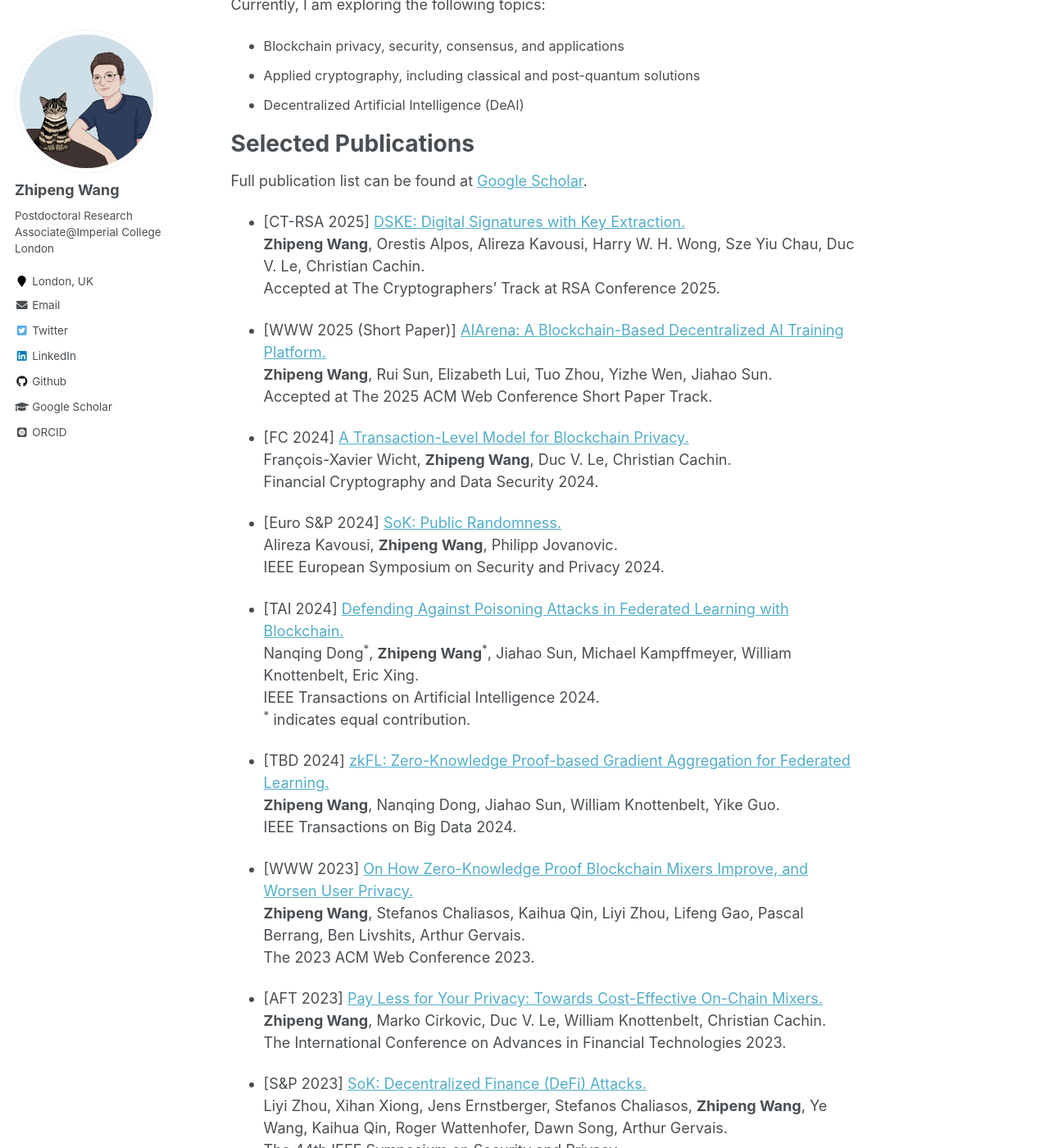
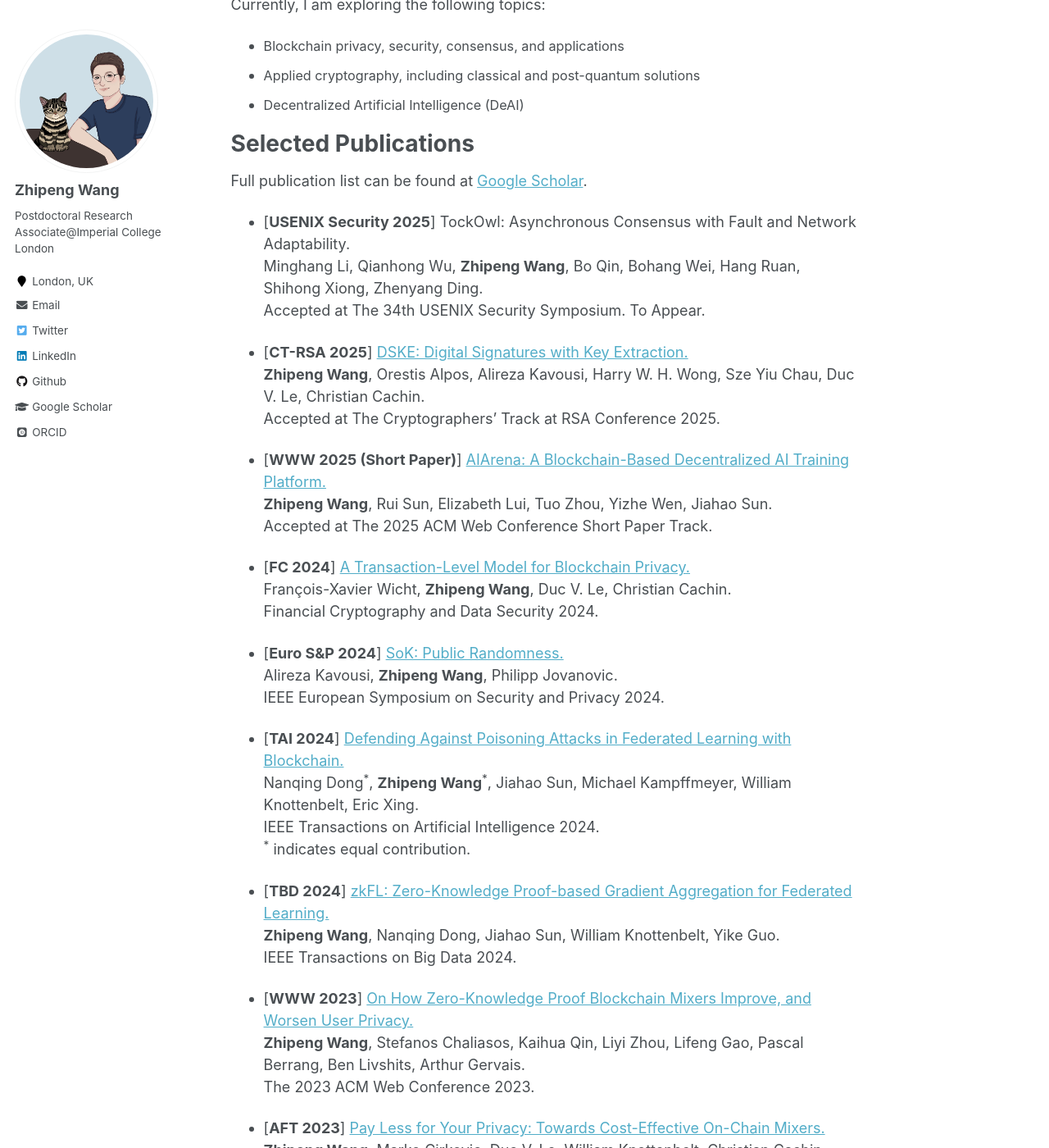
Before and after one commit to WZP321/profile, a Jekyll site: the page built from _pages/about.md, in a window 1280 px wide and 1400 px high, scrolled down 354 px. Shown: the whole window at 82% size. Built offline with Jekyll 4.4.1, drawn with Linux system fonts in a browser that asks for light colours; some web fonts are replaced; some of the changed text lies outside the part shown.

Commit message:
update about me

```diff
--- a/_pages/about.md
+++ b/_pages/about.md
@@ -24,44 +24,50 @@ Selected Publications
 =======
 Full publication list can be found at [Google Scholar](https://scholar.google.com/citations?hl=en&user=ughaML4AAAAJ&view_op=list_works&sortby=pubdate).
 
-- <span style="color:dark">\[CT-RSA 2025\]</span> [DSKE: Digital Signatures with Key Extraction.](https://eprint.iacr.org/2022/1753.pdf)<br />
+
+- <span style="color:dark">\[<b>USENIX Security 2025</b>\]</span> TockOwl: Asynchronous Consensus with Fault and Network Adaptability.<br />
+Minghang Li, Qianhong Wu, **Zhipeng Wang**, Bo Qin, Bohang Wei, Hang Ruan, Shihong Xiong, Zhenyang Ding. <br />
+Accepted at The 34th USENIX Security Symposium. To Appear. <br />
+
+
+- <span style="color:dark">\[<b>CT-RSA 2025</b>\]</span> [DSKE: Digital Signatures with Key Extraction.](https://eprint.iacr.org/2022/1753.pdf)<br />
 **Zhipeng Wang**, Orestis Alpos,  Alireza Kavousi, Harry W. H. Wong, Sze Yiu Chau, Duc V. Le, Christian Cachin.<br />
 Accepted at The Cryptographers' Track at RSA Conference 2025. <br />
 
-- <span style="color:dark">\[WWW 2025 (Short Paper)\]</span> [AIArena: A Blockchain-Based Decentralized AI Training Platform.](https://arxiv.org/pdf/2412.14566)<br />
+- <span style="color:dark">\[<b>WWW 2025 (Short Paper)</b>\]</span> [AIArena: A Blockchain-Based Decentralized AI Training Platform.](https://arxiv.org/pdf/2412.14566)<br />
 **Zhipeng Wang**, Rui Sun, Elizabeth Lui, Tuo Zhou, Yizhe Wen, Jiahao Sun.<br />
 Accepted at The 2025 ACM Web Conference Short Paper Track. <br />
 
-- <span style="color:dark">\[FC 2024\]</span> [A Transaction-Level Model for Blockchain Privacy.](https://eprint.iacr.org/2023/1902.pdf)<br />
+- <span style="color:dark">\[<b>FC 2024</b>\]</span> [A Transaction-Level Model for Blockchain Privacy.](https://eprint.iacr.org/2023/1902.pdf)<br />
 François-Xavier Wicht, **Zhipeng Wang**, Duc V. Le, Christian Cachin.<br />
 Financial Cryptography and Data Security 2024. <br />
 
-- <span style="color:dark">\[Euro S&P 2024\]</span> [SoK: Public Randomness.](https://eprint.iacr.org/2023/1121.pdf)<br />
+- <span style="color:dark">\[<b>Euro S&P 2024</b>\]</span> [SoK: Public Randomness.](https://eprint.iacr.org/2023/1121.pdf)<br />
 Alireza Kavousi, **Zhipeng Wang**, Philipp Jovanovic.<br />
 IEEE European Symposium on Security and Privacy 2024. <br />
 
-- <span style="color:dark">\[TAI 2024\]</span> [Defending Against Poisoning Attacks in Federated Learning with Blockchain.](https://www.computer.org/csdl/journal/ai/2024/07/10471193/1VpY6lFFWko)<br />
+- <span style="color:dark">\[<b>TAI 2024</b>\]</span> [Defending Against Poisoning Attacks in Federated Learning with Blockchain.](https://www.computer.org/csdl/journal/ai/2024/07/10471193/1VpY6lFFWko)<br />
  Nanqing Dong<sup>*</sup>, **Zhipeng Wang**<sup>*</sup>, Jiahao Sun, Michael Kampffmeyer, William Knottenbelt, Eric Xing. <br />
 IEEE Transactions on Artificial Intelligence 2024. <br />
 <sup>*</sup> indicates equal contribution.
 
-- <span style="color:dark">\[TBD 2024\]</span> [zkFL: Zero-Knowledge Proof-based Gradient Aggregation for Federated Learning.](https://ieeexplore.ieee.org/stamp/stamp.jsp?arnumber=10535217)<br />
+- <span style="color:dark">\[<b>TBD 2024</b>\]</span> [zkFL: Zero-Knowledge Proof-based Gradient Aggregation for Federated Learning.](https://ieeexplore.ieee.org/stamp/stamp.jsp?arnumber=10535217)<br />
  **Zhipeng Wang**, Nanqing Dong, Jiahao Sun, William Knottenbelt, Yike Guo. <br />
 IEEE Transactions on Big Data 2024. <br />
 
-- <span style="color:dark">\[WWW 2023\]</span> [On How Zero-Knowledge Proof Blockchain Mixers Improve, and Worsen User Privacy.](https://arxiv.org/pdf/2201.09035.pdf)\
+- <span style="color:dark">\[<b>WWW 2023</b>\]</span> [On How Zero-Knowledge Proof Blockchain Mixers Improve, and Worsen User Privacy.](https://arxiv.org/pdf/2201.09035.pdf)\
 **Zhipeng Wang**, Stefanos Chaliasos, Kaihua Qin, Liyi Zhou, Lifeng Gao, Pascal Berrang, Ben Livshits, Arthur Gervais.\
 The 2023 ACM Web Conference 2023.
 
-- <span style="color:dark">\[AFT 2023\]</span> [Pay Less for Your Privacy: Towards Cost-Effective On-Chain Mixers.](https://eprint.iacr.org/2023/1222.pdf)\
+- <span style="color:dark">\[<b>AFT 2023</b>\]</span> [Pay Less for Your Privacy: Towards Cost-Effective On-Chain Mixers.](https://eprint.iacr.org/2023/1222.pdf)\
 **Zhipeng Wang**, Marko Cirkovic, Duc V. Le, William Knottenbelt, Christian Cachin.\
 The International Conference on Advances in Financial Technologies 2023.
 
-- <span style="color:dark">\[S&P 2023\]</span> [SoK: Decentralized Finance (DeFi) Attacks.](https://arxiv.org/pdf/2208.13035.pdf)<br />
+- <span style="color:dark">\[<b>S&P 2023</b>\]</span> [SoK: Decentralized Finance (DeFi) Attacks.](https://arxiv.org/pdf/2208.13035.pdf)<br />
 Liyi Zhou, Xihan Xiong, Jens Ernstberger, Stefanos Chaliasos, **Zhipeng Wang**, Ye Wang, Kaihua Qin, Roger Wattenhofer, Dawn Song, Arthur Gervais.<br />
 The 44th IEEE Symposium on Security and Privacy.
 
-- <span style="color:dark">\[FC 2022\]</span> [Speculative Multipliers on DeFi: Quantifying On-Chain Leverage Risks.](https://link.springer.com/chapter/10.1007/978-3-031-18283-9_3)<br />
+- <span style="color:dark">\[<b>FC 2022</b>\]</span> [Speculative Multipliers on DeFi: Quantifying On-Chain Leverage Risks.](https://link.springer.com/chapter/10.1007/978-3-031-18283-9_3)<br />
 **Zhipeng Wang**, Kaihua Qin, Duc Vu Minh, and Arthur Gervais.<br />
 Financial Cryptography and Data Security 2022.
 
@@ -72,5 +78,5 @@ Nanqing Dong<sup>*</sup>, Jiahao Sun<sup>*</sup>, **Zhipeng Wang**<sup>*</sup>,
 NeurIPS 2022 Workshops on Decentralization and Trustworthy Machine Learning in Web3: Methodologies, Platforms, and Applications. [Runner-up Award.](https://ai-secure.github.io/DMLW2022/papers)<br />
 <sup>*</sup>Authors are arranged in alphabetical order. -->
 
-- <span style="color:darkg">\[ProvSec 2019\]</span> [A Practical Lattice-Based Sequential Aggregate Signature.](https://link.springer.com/chapter/10.1007/978-3-030-31919-9_6)<br />**Zhipeng Wang**, Qianhong Wu.<br />
+- <span style="color:dark">\[<b>ProvSec 2019</b>\]</span> [A Practical Lattice-Based Sequential Aggregate Signature.](https://link.springer.com/chapter/10.1007/978-3-030-31919-9_6)<br />**Zhipeng Wang**, Qianhong Wu.<br />
 International Conference on Provable Security 2019.
```
